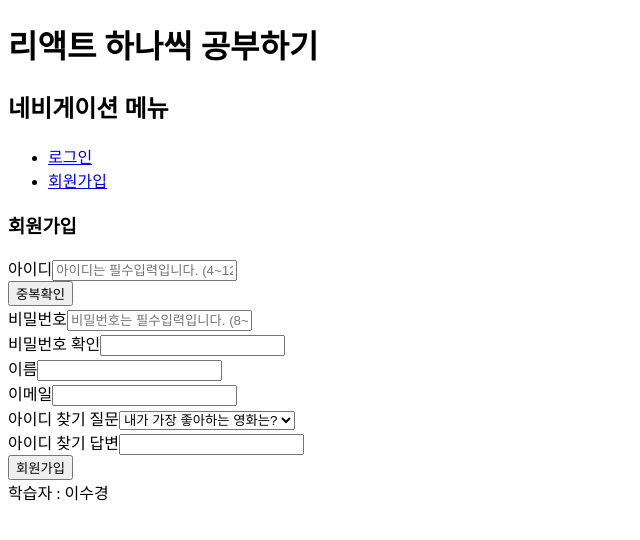
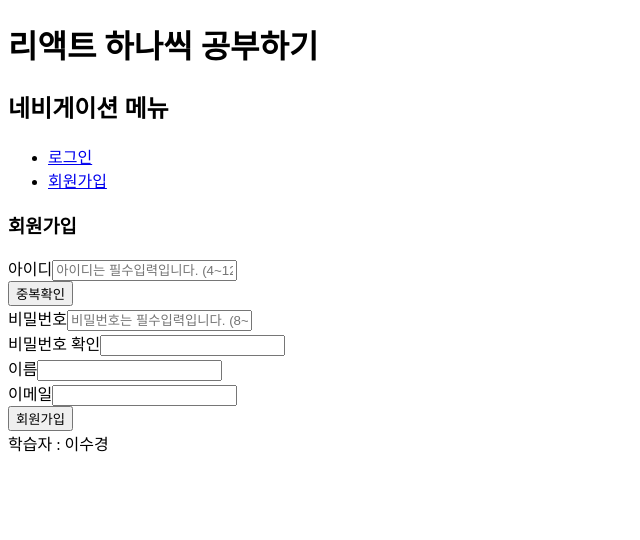
Before and after one commit to sukyung6999/practice-react, a React (Vite) app: page /join in a window 1280 px wide. Shown: the top 540 px of the page, without its empty margins (0-640 px from the left). Built offline with nearby package versions, Linux system fonts and the light colour scheme.

Commit message:
modify: 아이디 찾기 방식 변경(ASIS질문/답볍찾기TOBE이메일로아이디보내주기 )

```diff
--- a/src/components/Join/JoinForm.tsx
+++ b/src/components/Join/JoinForm.tsx
@@ -1,7 +1,6 @@
 import { SubmitHandler, useForm } from "react-hook-form";
 import type { JoinInputs } from "../../types/input";
 import Input from "../Form/Input";
-import Select from "../Form/select";
 
 function JoinForm() {
   const {
@@ -93,23 +92,6 @@ function JoinForm() {
       />
       {errors.email && <span>{errors.email.message}</span>}
 
-      <Select
-        id="questionList"
-        label="아이디 찾기 질문"
-        {...register("question")}
-      />
-      {errors.question && <span>{errors.question.message}</span>}
-
-      <Input
-        id="answer"
-        label="아이디 찾기 답변"
-        type="text"
-        {...register("answer", {
-          required: "아이디 찾기 답변은 필수입력입니다.",
-        })}
-        aria-invalid={errors.answer ? "true" : "false"}
-      />
-      {errors.answer && <span>{errors.answer.message}</span>}
       <button>회원가입</button>
     </form>
   );
--- a/src/types/input.ts
+++ b/src/types/input.ts
@@ -4,9 +4,6 @@ interface JoinInputs {
   joinPasswordConfirm: string;
   name: string;
   email: string;
-  domain: string;
-  question: QuestionList;
-  answer: string;
 }
 
 interface LoginInputs {
@@ -14,10 +11,4 @@ interface LoginInputs {
   loginPassword: string;
 }
 
-enum QuestionList  {
-  option1 = "내가 가장 좋아하는 영화는?",
-  option2 = "내가 가장 좋아하는 장소는?",
-  option3 = "내가 가장 좋아하는 색깔은?",
-}
-export {QuestionList}
 export type {JoinInputs, LoginInputs};
```
